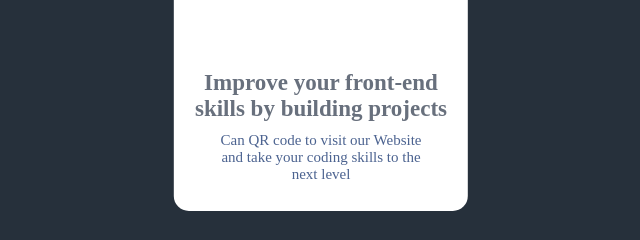
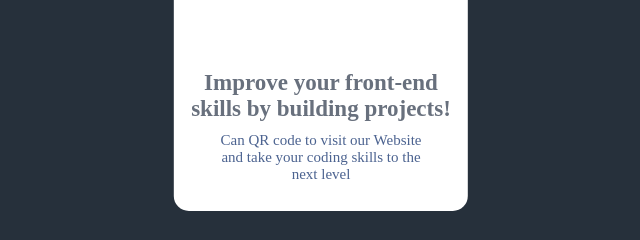
Before and after one commit to eduwrda/Qrcode, a plain HTML site: page index.html in a window 1280 px wide. Shown: the part 489-729 px from the top of the page, 319-959 px from the left. Drawn offline with Linux system fonts and the light colour scheme.

Commit message:
Update index.html

```diff
--- a/index.html
+++ b/index.html
@@ -12,7 +12,7 @@
         <div id="elem">
             <div id="qr"></div>
             <div id="text">
-                <h1>Improve your front-end <br>skills by building projects</h1>
+                <h1>Improve your front-end <br>skills by building projects!</h1>
                 <p>Can QR code to visit our Website and take your coding skills to the next level</p>
             </div>
         </div>
```
